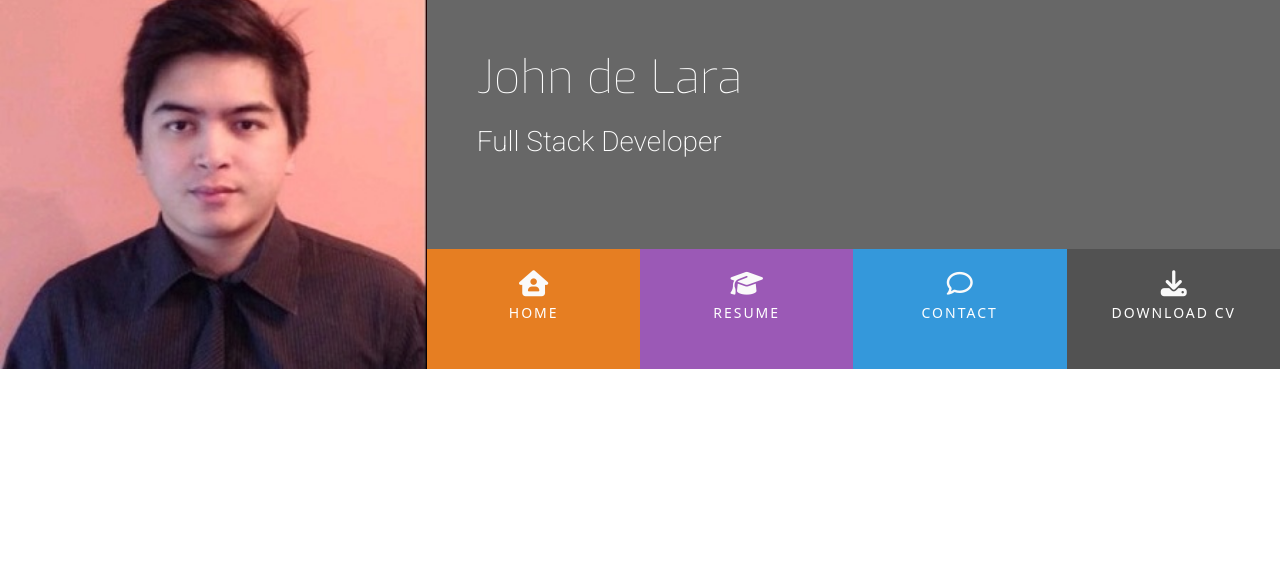
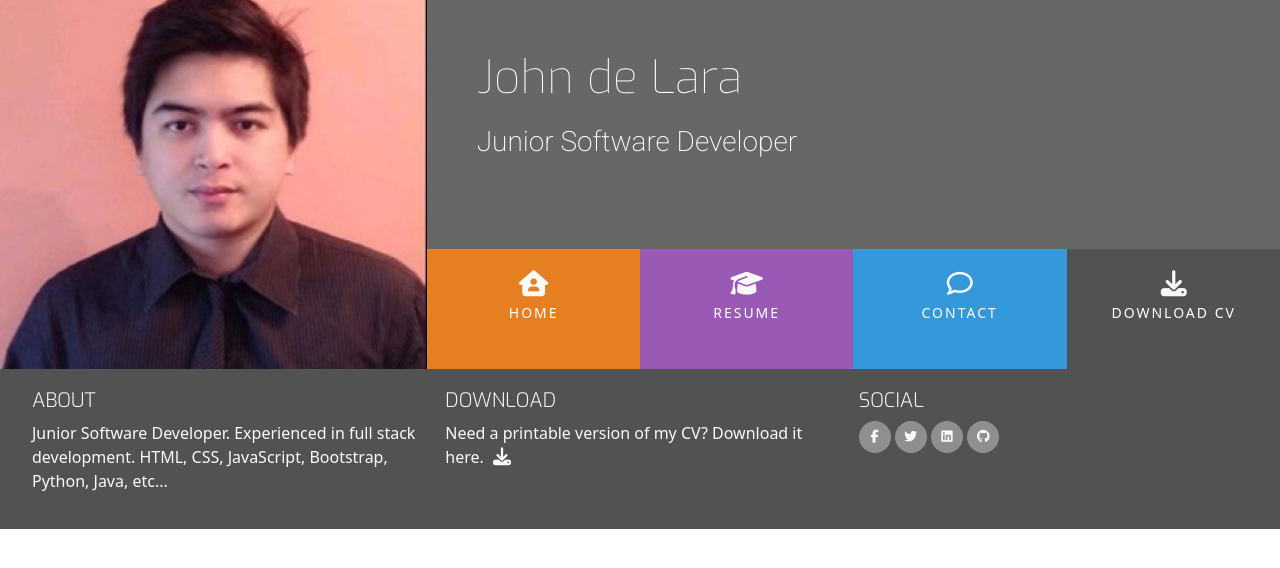
Before and after one commit to Jddelara01/resume, a plain HTML site: page index.html in a window 1280 px wide. Drawn offline with nearby package versions, Linux system fonts and the light colour scheme.

Commit message:
Add footer

```diff
--- a/assets/css/style.css
+++ b/assets/css/style.css
@@ -20,6 +20,29 @@
 
 .ui-menu-color-download {
     background-color: #525252;
+}
+
+/* ---------------------------------Special paddings/margins/text */
+
+h1,
+h2,
+h3,
+h4 {
+    margin: 0;
+}
+
+.uppercase {
+    text-transform: uppercase;
+}
+
+.general-sub {
+    font-family: "Exo", sans-serif;
+    font-weight: 300;
+    color: #fafafa;
+}
+
+.inline-block {
+    display: inline-block;
 }
 
 /* ---------------------------------Heading */
@@ -114,3 +137,55 @@ header {
     background-color: rgba(0,0,0,0.2);
     height: 120px;
 }
+
+/* ---------------------------------Footer */
+
+footer {
+    background-color: #525252;
+    color: #fafafa;
+    min-height: 120px;
+    margin: 0;
+}
+
+.cv-pdf i {
+    font-size: 18px;
+    color: #fafafa;
+    text-align: center;
+    padding-left: 5px;
+    transition: all 0.35 ease-in-out;
+    -moz-transition: all 0.35 ease-in-out;
+    -webkit-transition: all 0.35 ease-in-out;
+    -o-transition: all 0.35 ease-in-out;
+}
+
+.cv-pdf i:hover {
+    color: #e84610;
+}
+
+.social-links {
+    padding-bottom: 15px;
+}
+
+.social-links li a i {
+    width: 32px;
+    height: 32px;
+    padding: 12px 0;
+    border-radius: 50%;
+    font-size: 13px;
+    line-height: 7px;
+    text-align: center;
+    color: #fafafa;
+    background: #8f8f8f;
+    transition: all 0.35 ease-in-out;
+    -moz-transition: all 0.35 ease-in-out;
+    -webkit-transition: all 0.35 ease-in-out;
+    -o-transition: all 0.35 ease-in-out;
+}
+
+.social-links li a i:hover {
+    background: #e84610;
+}
+
+#footer-details {
+    padding: 20px;
+}
--- a/index.html
+++ b/index.html
@@ -1,13 +1,17 @@
 <!DOCTYPE html>
 <html lang="en">
+
 <head>
     <meta charset="UTF-8">
     <meta http-equiv="X-UA-Compatible" content="IE=edge">
     <meta name="viewport" content="width=device-width, initial-scale=1.0">
-    <link rel="stylesheet" href="https://cdn.jsdelivr.net/npm/bootstrap@5.2.3/dist/css/bootstrap.min.css" type="text/css">
-    <link rel="stylesheet" href="https://cdn.jsdelivr.net/npm/@fortawesome/fontawesome-free@6.2.1/css/fontawesome.min.css" type="text/css">
+    <link rel="stylesheet" href="https://cdn.jsdelivr.net/npm/bootstrap@5.2.3/dist/css/bootstrap.min.css"
+        type="text/css">
+    <link rel="stylesheet"
+        href="https://cdn.jsdelivr.net/npm/@fortawesome/fontawesome-free@6.2.1/css/fontawesome.min.css" type="text/css">
     <script src="https://kit.fontawesome.com/238c059d41.js" crossorigin="anonymous"></script>
-    <link rel="stylesheet" href="https://cdnjs.cloudflare.com/ajax/libs/hover.css/2.3.1/css/hover-min.css" type="text/css">
+    <link rel="stylesheet" href="https://cdnjs.cloudflare.com/ajax/libs/hover.css/2.3.1/css/hover-min.css"
+        type="text/css">
     <link rel="stylesheet" href="assets/css/style.css" type="text/css">
     <title>John de Lara</title>
 </head>
@@ -23,23 +27,27 @@
                 <div class="row g-0 bg-color-name-title">
                     <div class="col heading">
                         <h1 class="name">John de Lara</h1>
-                        <h2 class="title">Full Stack Developer</h2>
+                        <h2 class="title">Junior Software Developer</h2>
                     </div>
                 </div>
                 <div class="row g-0">
                     <div class="col">
                         <ul id="nav" class="list-inline menu-container">
                             <li class="col-6 col-sm-3 ui-menu-color-home list-inline-item menu-item">
-                                <a href="#" class="hvr-sweep-to-bottom"><i class="fa-solid fa-house-user" aria-hidden="true"></i><span>Home</span></a>
+                                <a href="#" class="hvr-sweep-to-bottom"><i class="fa-solid fa-house-user"
+                                        aria-hidden="true"></i><span>Home</span></a>
                             </li>
                             <li class="col-6 col-sm-3 ui-menu-color-resume list-inline-item menu-item">
-                                <a href="#" class="hvr-sweep-to-bottom"><i class="fa fa-graduation-cap" aria-hidden="true"></i><span>Resume</span></a>
+                                <a href="#" class="hvr-sweep-to-bottom"><i class="fa fa-graduation-cap"
+                                        aria-hidden="true"></i><span>Resume</span></a>
                             </li>
                             <li class="col-6 col-sm-3 ui-menu-color-contact list-inline-item menu-item">
-                                <a href="#" class="hvr-sweep-to-bottom"><i class="fa fa-comment-o" aria-hidden="true"></i><span>Contact</span></a>
+                                <a href="#" class="hvr-sweep-to-bottom"><i class="fa fa-comment-o"
+                                        aria-hidden="true"></i><span>Contact</span></a>
                             </li>
                             <li class="col-6 col-sm-3 ui-menu-color-download list-inline-item menu-item">
-                                <a href="#" class="hvr-sweep-to-bottom"><i class="fa fa-download" aria-hidden="true"></i><span>Download CV</span></a>
+                                <a href="#" class="hvr-sweep-to-bottom"><i class="fa fa-download"
+                                        aria-hidden="true"></i><span>Download CV</span></a>
                             </li>
                         </ul>
                     </div>
@@ -53,8 +61,57 @@
 
     </section>
 
-    <footer>
+    <footer class="container-fluid">
+        <div id="footer-details" class="row">
+            <div class="col-sm-4">
+                <h5 class="uppercase general-sub">About</h5>
+                <p class="inline-block">
+                    Junior Software Developer. Experienced in full stack development.
+                    HTML, CSS, JavaScript, Bootstrap, Python, Java, etc...
+                </p>
+            </div>
+            <div class="col-sm-4">
+                <h5 class="uppercase general-sub">Download</h5>
+                <p class="inline-block">
+                    Need a printable version of my CV? Download it here.
+                    <a href="#" target="_blank" class="cv-pdf">
+                        <i class="fa fa-download" aria-hidden="true"></i>
+                        <span class="sr-only">Download link</span>
+                    </a>
+                </p>
+            </div>
+            <div class="col-sm-4">
+                <h5 class="uppercase general-sub">Social</h5>
+                <ul class="list-inline social-links">
+                    <li class="list-inline-item">
+                        <a href="https://www.facebook.com/jd.delara.3" target="_blank">
+                            <i class="fa fa-facebook" aria-hidden="true"></i>
+                            <span class="sr-only">Facebook</span>
+                        </a>
+                    </li>
+                    <li class="list-inline-item">
+                        <a href="https://twitter.com/jdelz16" target="_blank">
+                            <i class="fa fa-twitter" aria-hidden="true"></i>
+                            <span class="sr-only">Twitter</span>
+                        </a>
+                    </li>
+                    <li class="list-inline-item">
+                        <a href="https://www.linkedin.com/in/jddelara/" target="_blank">
+                            <i class="fa-brands fa-linkedin" aria-hidden="true"></i>
+                            <span class="sr-only">Linkedin</span>
+                        </a>
+                    </li>
+                    <li class="list-inline-item">
+                        <a href="https://github.com/Jddelara01" target="_blank">
+                            <i class="fa-brands fa-github" aria-hidden="true"></i>
+                            <span class="sr-only">GitHub</span>
+                        </a>
+                    </li>
+                </ul>
+            </div>
+        </div>
 
     </footer>
 </body>
+
 </html>
```
